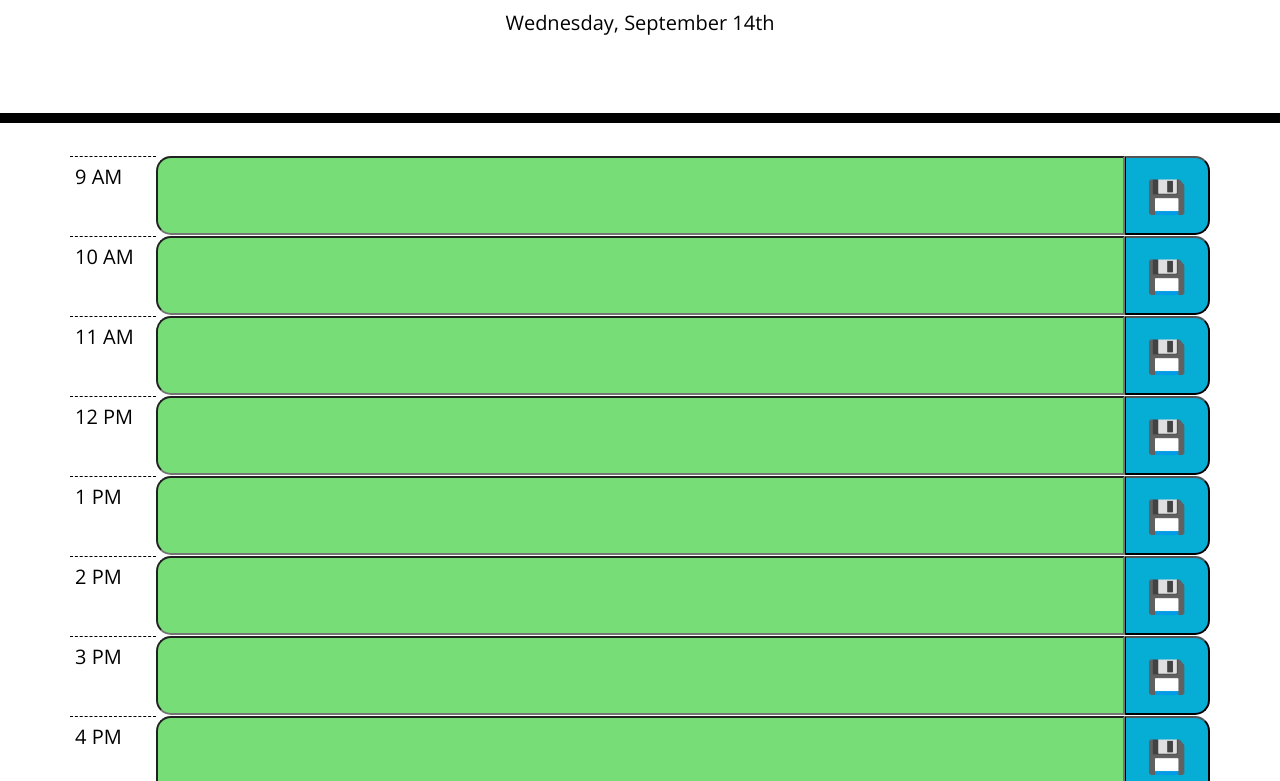
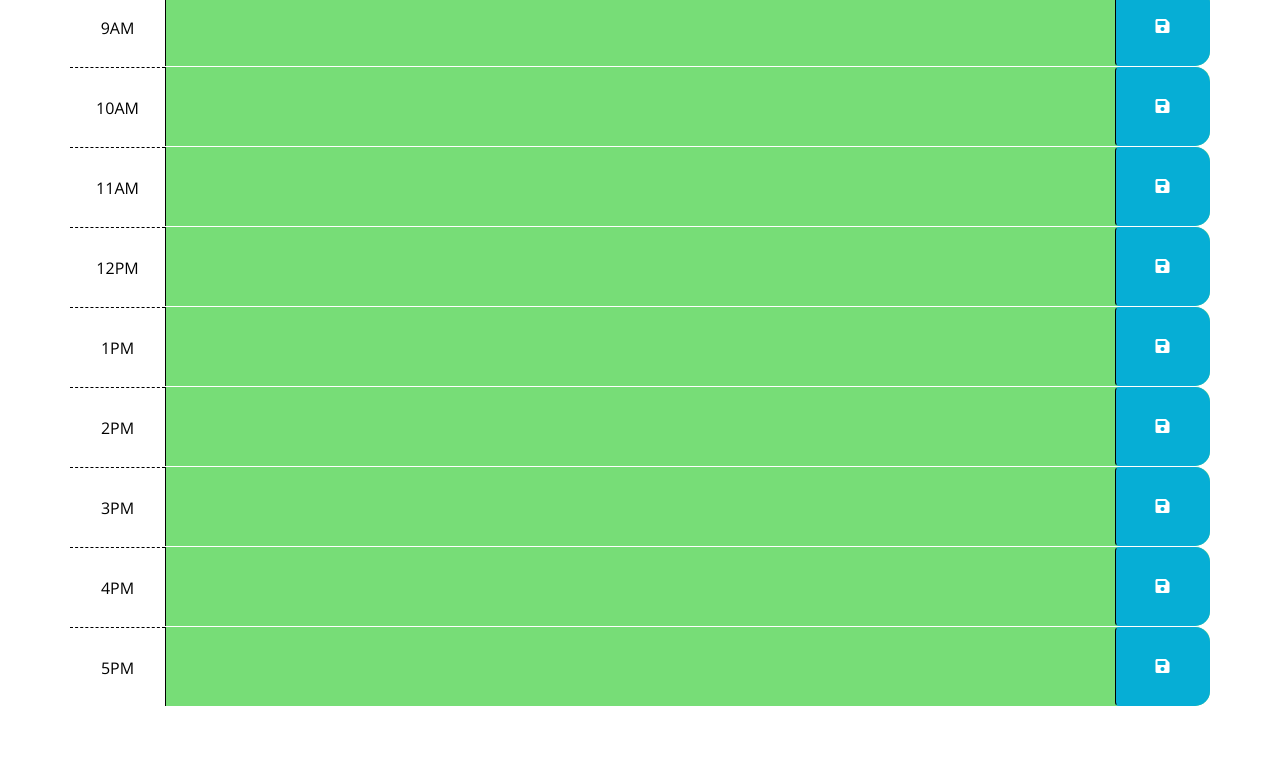
Before and after one commit to hawkjosh/Workday-Scheduler, a plain HTML site: page index.html in a window 1280 px wide. Shown: the part 181-962 px from the top of the page. After the commit the page ends 887 px from the top, so only its background shows below. Drawn offline with nearby package versions, Linux system fonts and the light colour scheme.

Commit message:
content update push

```diff
--- a/assets/css/style.css
+++ b/assets/css/style.css
@@ -1,10 +1,7 @@
-/* Added display:flex and flex-direction:column */
 body {
   font-family: 'Open Sans', sans-serif;
-  font-size: 20px;
+  font-size: 16px;
   line-height: 1;
-  display: flex;
-  flex-direction: column;
 }
 
 textarea {
@@ -28,66 +25,57 @@ textarea {
   white-space: pre-wrap;
 }
 
-/* Changed to text-align:left, border-top-left-radius:15px, and border-bottom-left-radius:15px  || added width:85% and padding-left:10px */
 .time-block {
-  text-align: left;
-  border-top-left-radius: 15px;
-  border-bottom-left-radius: 15px;
-  width:85%;
-  padding-left: 10px;
-  color:#000000;
-  font-weight: bold;
+  text-align: center;
+  border-radius: 15px;
 }
 
-/* Added display:flex, flex-direction:row, and justify-content:flex-start */
 .row {
   white-space: pre-wrap;
   height: 80px;
   border-top: 1px solid white;
-  display: flex;
-  flex-direction: row;
-  justify-content: flex-start;
 }
 
-/* Added width:7.5% and padding:10px|0|0|5px */
 .hour {
   background-color: #ffffff;
   color: #000000;
   border-top: 1px dashed #000000;
-  width: 7.5%;
-  padding: 10px 0 0 5px;
 }
 
 .past {
   background-color: #d3d3d3;
-  color: red;
-  text-decoration: line-through;
-  font-weight: lighter;
+  color: white;
 }
 
 .present {
   background-color: #ff6961;
-  color: black;
+  color: white;
 }
 
 .future {
   background-color: #77dd77;
   color: white;
-  font-weight: normal;
 }
 
-/* Added width:7.5% */
-.save-btn {
+.saveBtn {
   border-left: 1px solid black;
   border-top-right-radius: 15px;
   border-bottom-right-radius: 15px;
   background-color: #06aed5;
   color: white;
-  width: 7.5%;
-  font-size: 2rem;
 }
 
-.save-btn i:hover {
+.saveBtn i:hover {
   font-size: 20px;
   transition: all 0.3s ease-in-out;
 }
+
+.notification {
+  display: none;
+  padding-bottom: 10px;
+  color: black;
+}
+
+.show {
+  display: block;
+}
--- a/assets/javascript/script.js
+++ b/assets/javascript/script.js
@@ -1,162 +1,60 @@
-// Added current date display in
-let date = moment().format('dddd, MMMM Do');
-$('#currentDay').text(date);
+$(document).ready(function () {
+  // listen for save button clicks
+  $('.saveBtn').on('click', function () {
+    // get nearby values
+    var value = $(this).siblings('.description').val();
+    var time = $(this).parent().attr('id');
 
-let hour = document.querySelectorAll('.hour');
-let timeBlock = document.querySelectorAll('.time-block');
-let saveBtn = document.querySelectorAll('.save-btn');
+    // save in localStorage
+    localStorage.setItem(time, value);
 
-// Set number value to each hour in schedule, and display on HTML
-for (i=0; i<hour.length; i++) {
-  hour[i].value = moment(i+9, 'h').hour();
-  hour[i].innerHTML = moment(i+9, 'h').format('h A');
-}
+    // Show notification that item was saved to localStorage by adding class 'show'
+    $('.notification').addClass('show');
 
-let currentTime = moment();
+    // Timeout to remove 'show' class after 5 seconds
+    setTimeout(function () {
+      $('.notification').removeClass('show');
+    }, 5000);
+  });
 
-// Conditional to color code time-blocks based on relationship to current time
-for (i=0; i<hour.length; i++) {
-  if (hour[i].value > currentTime.hour()) {
-    timeBlock[i].classList.add('future');
-  } else if (hour[i].value == currentTime.hour()) {
-    timeBlock[i].classList.add('present');
-  } else {
-    timeBlock[i].classList.add('past');
+  function hourUpdater() {
+    // get current number of hours
+    var currentHour = moment().hours();
+
+    // loop over time blocks
+    $('.time-block').each(function () {
+      var blockHour = parseInt($(this).attr('id').split('-')[1]);
+
+      // check if we've moved past this time
+      if (blockHour < currentHour) {
+        $(this).addClass('past');
+      } else if (blockHour === currentHour) {
+        $(this).removeClass('past');
+        $(this).addClass('present');
+      } else {
+        $(this).removeClass('past');
+        $(this).removeClass('present');
+        $(this).addClass('future');
+      }
+    });
   }
-}
 
-// Function to save text input for 9am timeBlock to local storage
-function storeInput1() {
-  localStorage.setItem('hr9Input', JSON.stringify(timeBlock[0].value));
-  document.getElementById('hr9btn').textContent = "✅";
-}
+  hourUpdater();
 
-// Function to save text input for 10am timeBlock to local storage
-function storeInput2() {
-  localStorage.setItem('hr10Input', JSON.stringify(timeBlock[1].value));
-  document.getElementById('hr10btn').textContent = "✅";
-}
+  // set up interval to check if current time needs to be updated
+  var interval = setInterval(hourUpdater, 15000);
 
-// Function to save text input for 11am timeBlock to local storage
-function storeInput3() {
-  localStorage.setItem('hr11Input', JSON.stringify(timeBlock[2].value));
-  document.getElementById('hr11btn').textContent = "✅";
-}
+  // load any saved data from localStorage
+  $('#hour-9 .description').val(localStorage.getItem('hour-9'));
+  $('#hour-10 .description').val(localStorage.getItem('hour-10'));
+  $('#hour-11 .description').val(localStorage.getItem('hour-11'));
+  $('#hour-12 .description').val(localStorage.getItem('hour-12'));
+  $('#hour-13 .description').val(localStorage.getItem('hour-13'));
+  $('#hour-14 .description').val(localStorage.getItem('hour-14'));
+  $('#hour-15 .description').val(localStorage.getItem('hour-15'));
+  $('#hour-16 .description').val(localStorage.getItem('hour-16'));
+  $('#hour-17 .description').val(localStorage.getItem('hour-17'));
 
-// Function to save text input for 12pm timeBlock to local storage
-function storeInput4() {
-  localStorage.setItem('hr12Input', JSON.stringify(timeBlock[3].value));
-  document.getElementById('hr12btn').textContent = "✅";
-}
-
-// Function to save text input for 1pm timeBlock to local storage
-function storeInput5() {
-  localStorage.setItem('hr1Input', JSON.stringify(timeBlock[4].value));
-  document.getElementById('hr1btn').textContent = "✅";
-}
-
-// Function to save text input for 2pm timeBlock to local storage
-function storeInput6() {
-  localStorage.setItem('hr2Input', JSON.stringify(timeBlock[5].value));
-  document.getElementById('hr2btn').textContent = "✅";
-}
-
-// Function to save text input for 3pm timeBlock to local storage
-function storeInput7() {
-  localStorage.setItem('hr3Input', JSON.stringify(timeBlock[6].value));
-  document.getElementById('hr3btn').textContent = "✅";
-}
-
-// Function to save text input for 4pm timeBlock to local storage
-function storeInput8() {
-  localStorage.setItem('hr4Input', JSON.stringify(timeBlock[7].value));
-  document.getElementById('hr4btn').textContent = "✅";
-}
-
-// Function to save text input for 5pm timeBlock to local storage
-function storeInput9() {
-  localStorage.setItem('hr5Input', JSON.stringify(timeBlock[8].value));
-  document.getElementById('hr5btn').textContent = "✅";
-}
-
-// Function to display text input for 9am timeBlock from local storage
-function writeInput1() {
-  let hr9Display = JSON.parse(localStorage.getItem('hr9Input'));
-  if (hr9Display !== null) {
-    timeBlock[0].value = hr9Display;
-  }
-}
-
-// Function to display text input for 10am timeBlock from local storage
-function writeInput2() {
-  let hr10Display = JSON.parse(localStorage.getItem('hr10Input'));
-  if (hr10Display !== null) {
-    timeBlock[1].value = hr10Display;
-  }
-}
-
-// Function to display text input for 11am timeBlock from local storage
-function writeInput3() {
-  let hr11Display = JSON.parse(localStorage.getItem('hr11Input'));
-  if (hr11Display !== null) {
-    timeBlock[2].value = hr11Display;
-  }
-}
-
-// Function to display text input for 12pm timeBlock from local storage
-function writeInput4() {
-  let hr12Display = JSON.parse(localStorage.getItem('hr12Input'));
-  if (hr12Display !== null) {
-    timeBlock[3].value = hr12Display;
-  }
-}
-
-// Function to display text input for 1pm timeBlock from local storage
-function writeInput5() {
-  let hr1Display = JSON.parse(localStorage.getItem('hr1Input'));
-  if (hr1Display !== null) {
-    timeBlock[4].value = hr1Display;
-  }
-}
-
-// Function to display text input for 2pm timeBlock from local storage
-function writeInput6() {
-  let hr2Display = JSON.parse(localStorage.getItem('hr2Input'));
-  if (hr2Display !== null) {
-    timeBlock[5].value = hr2Display;
-  }
-}
-
-// Function to display text input for 3pm timeBlock from local storage
-function writeInput7() {
-  let hr3Display = JSON.parse(localStorage.getItem('hr3Input'));
-  if (hr3Display !== null) {
-    timeBlock[6].value = hr3Display;
-  }
-}
-
-// Function to display text input for 4pm timeBlock from local storage
-function writeInput8() {
-  let hr4Display = JSON.parse(localStorage.getItem('hr4Input'));
-  if (hr4Display !== null) {
-    timeBlock[7].value = hr4Display;
-  }
-}
-
-// Function to display text input for 5pm timeBlock from local storage
-function writeInput9() {
-  let hr5Display = JSON.parse(localStorage.getItem('hr5Input'));
-  if (hr5Display !== null) {
-    timeBlock[8].value = hr5Display;
-  }
-}
-
-writeInput1();
-writeInput2();
-writeInput3();
-writeInput4();
-writeInput5();
-writeInput6();
-writeInput7();
-writeInput8();
-writeInput9();
+  // display current day on page
+  $('#currentDay').text(moment().format('dddd, MMMM Do'));
+});
--- a/index.html
+++ b/index.html
@@ -1,83 +1,90 @@
 <!DOCTYPE html>
 <html lang="en">
   <head>
-    <meta charset="UTF-8" />
-    <meta name="viewport" content="width=device-width, initial-scale=1.0" />
-    <meta http-equiv="X-UA-Compatible" content="ie=edge" />
-    <link
-      rel="stylesheet"
-      href="https://stackpath.bootstrapcdn.com/bootstrap/4.3.1/css/bootstrap.min.css"
-    />
-    <link
-      rel="stylesheet"
-      href="https://use.fontawesome.com/releases/v5.8.1/css/all.css"
-      integrity="sha384-50oBUHEmvpQ+1lW4y57PTFmhCaXp0ML5d60M1M7uH2+nqUivzIebhndOJK28anvf"
-      crossorigin="anonymous"
-    />
-    <link
-      href="https://fonts.googleapis.com/css?family=Open+Sans&display=swap"
-      rel="stylesheet"
-    />
+    <meta charset="UTF-8">
+    <meta name="viewport" content="width=device-width, initial-scale=1.0">
+    <meta http-equiv="X-UA-Compatible" content="ie=edge">
+    <link rel="stylesheet" href="https://cdn.jsdelivr.net/npm/bootstrap@5.1.3/dist/css/bootstrap.min.css">
+    <link rel="stylesheet" href="https://use.fontawesome.com/releases/v5.8.1/css/all.css" integrity="sha384-50oBUHEmvpQ+1lW4y57PTFmhCaXp0ML5d60M1M7uH2+nqUivzIebhndOJK28anvf" crossorigin="anonymous">
+    <link href="https://fonts.googleapis.com/css?family=Open+Sans&display=swap" rel="stylesheet">
     <link rel="stylesheet" href="./assets/css/style.css" />
-    <title>Work Day Scheduler</title>
+    <title>Workday Scheduler</title>
   </head>
 
   <body>
     <header class="jumbotron">
-      <h1 class="display-3">Work Day Scheduler</h1>
+      <h1 class="display-3">Workday Scheduler</h1>
       <p class="lead">A simple calendar app for scheduling your work day</p>
       <p id="currentDay" class="lead"></p>
     </header>
+    <section class='text-center notification' id="notify">Appointment Added to <code>localStorage</code> ✔️</section>
     <div class="container">
-      <!-- Created divs for time-blocks -->
-      <div class="row">
-        <p class="hour"></p>
-        <input type="text" class="time-block">
-        <button id="hr9btn" class="save-btn" onclick="storeInput1()">💾</button>
+      <div id="hour-9" class="row time-block">
+        <div class="col-md-1 hour">
+          9AM
+        </div>
+        <textarea class="col-md-10 description"></textarea>
+        <button class="btn saveBtn col-md-1"><i class="fas fa-save"></i></button>
       </div>
-      <div class="row">
-        <p class="hour"></p>
-        <input type="text" class="time-block">
-        <button id="hr10btn" class="save-btn" onclick="storeInput2()">💾</button>
+      <div id="hour-10" class="row time-block">
+        <div class="col-md-1 hour">
+          10AM
+        </div>
+        <textarea class="col-md-10 description"></textarea>
+        <button class="btn saveBtn col-md-1"><i class="fas fa-save"></i></button>
       </div>
-      <div class="row">
-        <p class="hour"></p>
-        <input type="text" class="time-block">
-        <button id="hr11btn" class="save-btn" onclick="storeInput3()">💾</button>
+      <div id="hour-11" class="row time-block">
+        <div class="col-md-1 hour">
+          11AM
+        </div>
+        <textarea class="col-md-10 description"></textarea>
+        <button class="btn saveBtn col-md-1"><i class="fas fa-save"></i></button>
       </div>
-      <div class="row">
-        <p class="hour"></p>
-        <input type="text" class="time-block">
-        <button id="hr12btn" class="save-btn" onclick="storeInput4()">💾</button>
+      <div id="hour-12" class="row time-block">
+        <div class="col-md-1 hour">
+          12PM
+        </div>
+        <textarea class="col-md-10 description"></textarea>
+        <button class="btn saveBtn col-md-1"><i class="fas fa-save"></i></button>
       </div>
-      <div class="row">
-        <p class="hour"></p>
-        <input type="text" class="time-block">
-        <button id="hr1btn" class="save-btn" onclick="storeInput5()">💾</button>
+      <div id="hour-13" class="row time-block">
+        <div class="col-md-1 hour">
+          1PM
+        </div>
+        <textarea class="col-md-10 description"></textarea>
+        <button class="btn saveBtn col-md-1"><i class="fas fa-save"></i></button>
       </div>
-      <div class="row">
-        <p class="hour"></p>
-        <input type="text" class="time-block">
-        <button id="hr2btn" class="save-btn" onclick="storeInput6()">💾</button>
+      <div id="hour-14" class="row time-block">
+        <div class="col-md-1 hour">
+          2PM
+        </div>
+        <textarea class="col-md-10 description"></textarea>
+        <button class="btn saveBtn col-md-1"><i class="fas fa-save"></i></button>
       </div>
-      <div class="row">
-        <p class="hour"></p>
-        <input type="text" class="time-block">
-        <button id="hr3btn" class="save-btn" onclick="storeInput7()">💾</button>
+      <div id="hour-15" class="row time-block">
+        <div class="col-md-1 hour">
+          3PM
+        </div>
+        <textarea class="col-md-10 description"></textarea>
+        <button class="btn saveBtn col-md-1"><i class="fas fa-save"></i></button>
       </div>
-      <div class="row">
-        <p class="hour"></p>
-        <input type="text" class="time-block">
-        <button id="hr4btn" class="save-btn" onclick="storeInput8()">💾</button>
+      <div id="hour-16" class="row time-block">
+        <div class="col-md-1 hour">
+          4PM
+        </div>
+        <textarea class="col-md-10 description"></textarea>
+        <button class="btn saveBtn col-md-1"><i class="fas fa-save"></i></button>
       </div>
-      <div class="row">
-        <p class="hour"></p>
-        <input type="text" class="time-block">
-        <button id="hr5btn" class="save-btn" onclick="storeInput9()">💾</button>
+      <div id="hour-17" class="row time-block">
+        <div class="col-md-1 hour">
+          5PM
+        </div>
+        <textarea class="col-md-10 description"></textarea>
+        <button class="btn saveBtn col-md-1"><i class="fas fa-save"></i></button>
       </div>
     </div>
 
-    <script src="https://cdnjs.cloudflare.com/ajax/libs/jquery/3.2.1/jquery.min.js"></script>
+    <script src="https://code.jquery.com/jquery-3.4.1.min.js"></script>
     <script src="https://cdnjs.cloudflare.com/ajax/libs/moment.js/2.24.0/moment.min.js"></script>
 
     <!-- Link to external javascript file for customization -->
```
